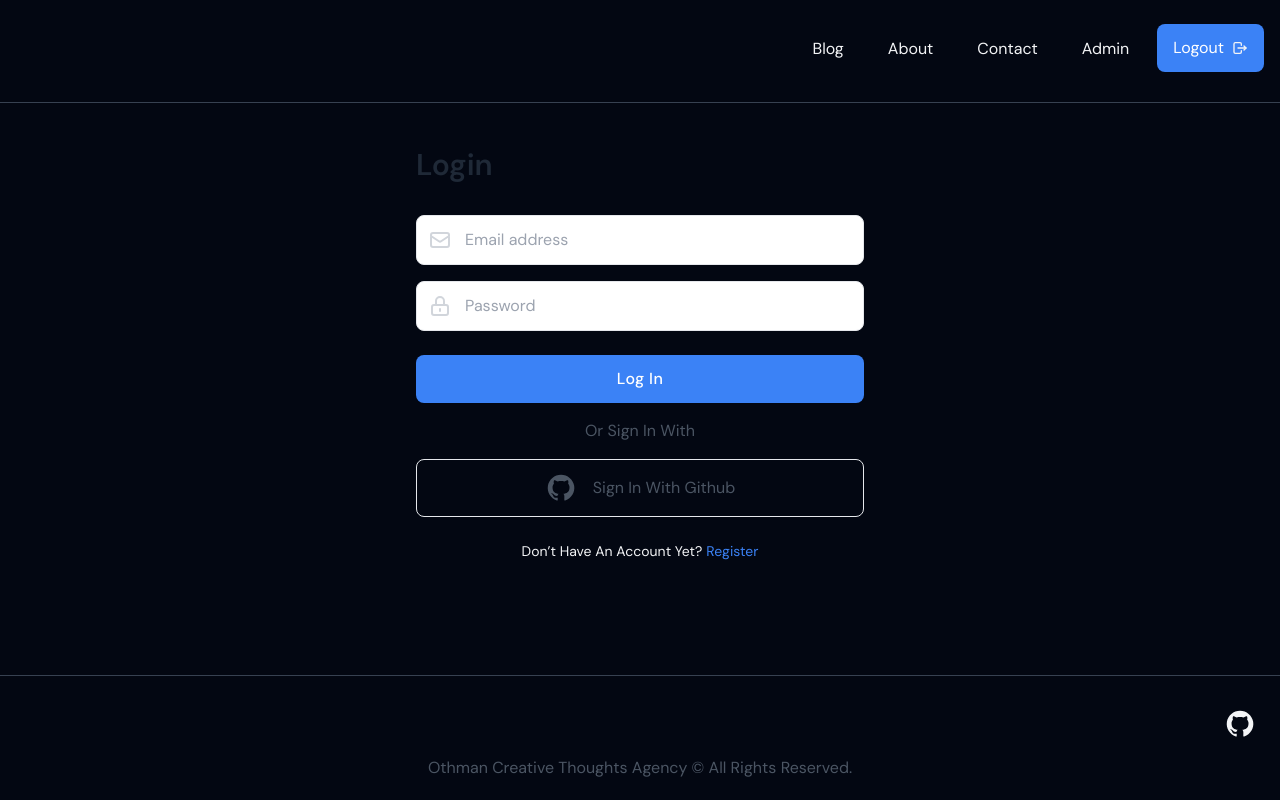
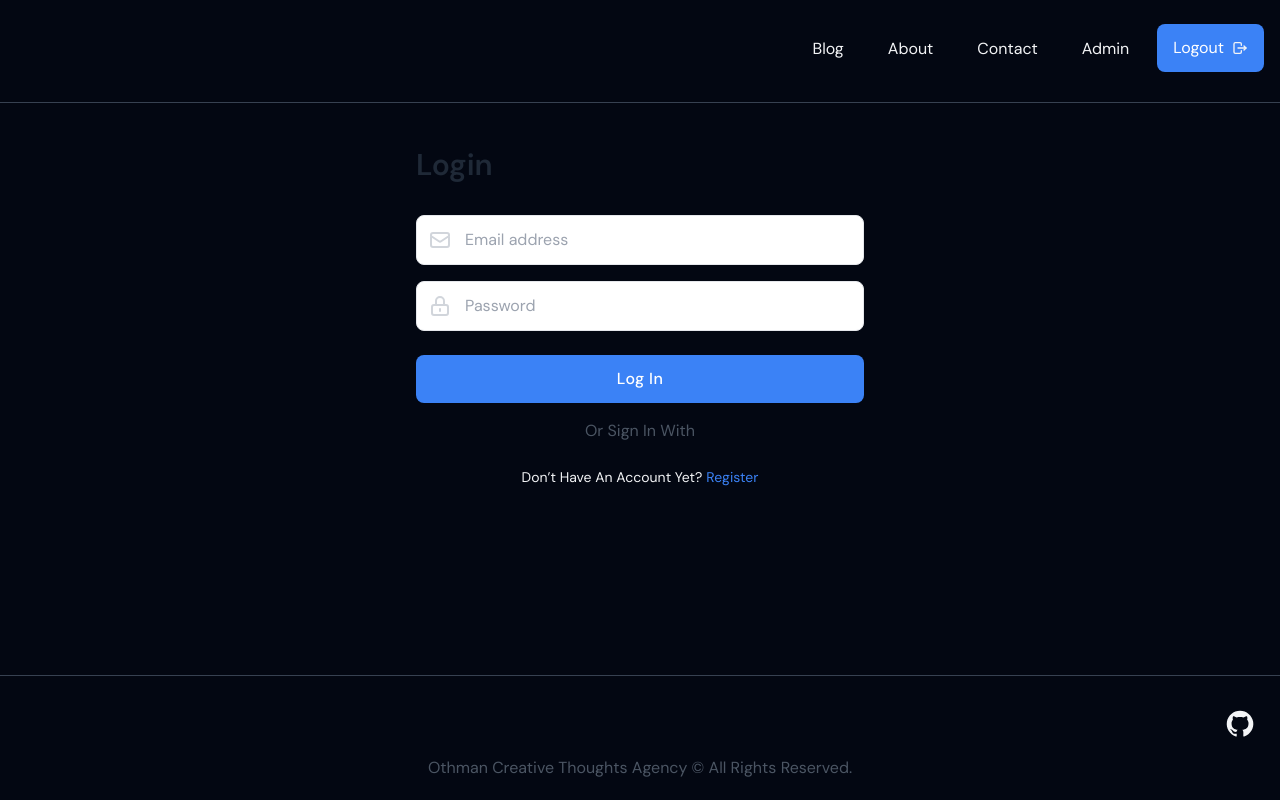
Before and after one commit to AhmedOsman101/next-blog-app, a Next.js app: page /login in a window 1280 px wide. Built offline with nearby package versions, Linux system fonts and the light colour scheme.

Commit message:
update page.jsx

```diff
--- a/src/app/(auth)/login/page.jsx
+++ b/src/app/(auth)/login/page.jsx
@@ -1,13 +1,6 @@
 import Link from "next/link";
 
-import { signIn } from "@/lib/auth";
-
 const Login = async () => {
-	const githubLogin = async () => {
-		"use server";
-		await signIn("github");
-	};
-
 	return (
 		<div className="container flex flex-col items-center justify-center px-6 lg:py-12 mx-auto py-8">
 			<form className="w-full max-w-md">
@@ -76,21 +69,7 @@ const Login = async () => {
 				</div>
 			</form>
 
-			<form
-				action={githubLogin}
-				className="w-full max-w-md">
-				<button
-					className="w-full flex items-center justify-center px-6 py-3 mt-4 text-gray-600 duration-300 transform border rounded-lg dark:border-gray-700 dark:text-gray-200 hover:bg-gray-50 dark:hover:bg-gray-900"
-					type="submit">
-					<svg
-						className="w-8 h-8 mx-2"
-						viewBox="0 0 24 24"
-						fill="CurrentColor"
-						xmlns="http://www.w3.org/2000/svg">
-						<path d="M12.026 2C7.13295 1.99937 2.96183 5.54799 2.17842 10.3779C1.395 15.2079 4.23061 19.893 8.87302 21.439C9.37302 21.529 9.55202 21.222 9.55202 20.958C9.55202 20.721 9.54402 20.093 9.54102 19.258C6.76602 19.858 6.18002 17.92 6.18002 17.92C5.99733 17.317 5.60459 16.7993 5.07302 16.461C4.17302 15.842 5.14202 15.856 5.14202 15.856C5.78269 15.9438 6.34657 16.3235 6.66902 16.884C6.94195 17.3803 7.40177 17.747 7.94632 17.9026C8.49087 18.0583 9.07503 17.99 9.56902 17.713C9.61544 17.207 9.84055 16.7341 10.204 16.379C7.99002 16.128 5.66202 15.272 5.66202 11.449C5.64973 10.4602 6.01691 9.5043 6.68802 8.778C6.38437 7.91731 6.42013 6.97325 6.78802 6.138C6.78802 6.138 7.62502 5.869 9.53002 7.159C11.1639 6.71101 12.8882 6.71101 14.522 7.159C16.428 5.868 17.264 6.138 17.264 6.138C17.6336 6.97286 17.6694 7.91757 17.364 8.778C18.0376 9.50423 18.4045 10.4626 18.388 11.453C18.388 15.286 16.058 16.128 13.836 16.375C14.3153 16.8651 14.5612 17.5373 14.511 18.221C14.511 19.555 14.499 20.631 14.499 20.958C14.499 21.225 14.677 21.535 15.186 21.437C19.8265 19.8884 22.6591 15.203 21.874 10.3743C21.089 5.54565 16.9181 1.99888 12.026 2Z"></path>
-					</svg>
-					<span className="mx-2">Sign in with Github</span>
-				</button>
+			<div className="w-full max-w-md">
 				<div className="mt-6 text-center">
 					<p className="text-sm">
 						Don’t have an account yet?
@@ -101,7 +80,7 @@ const Login = async () => {
 						</Link>
 					</p>
 				</div>
-			</form>
+			</div>
 		</div>
 	);
 };
```
